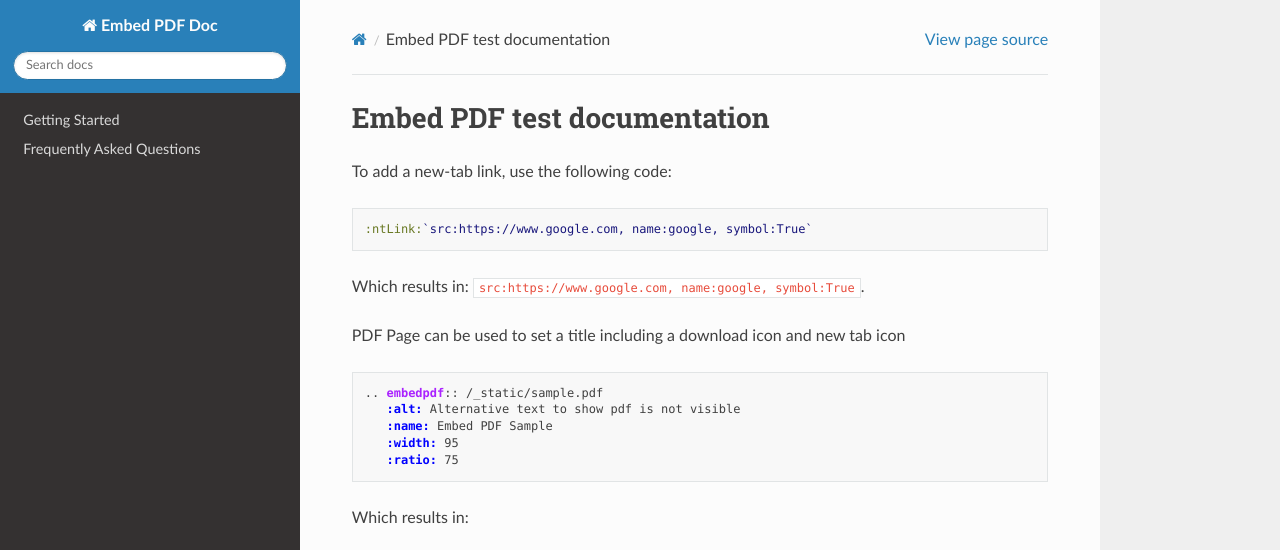
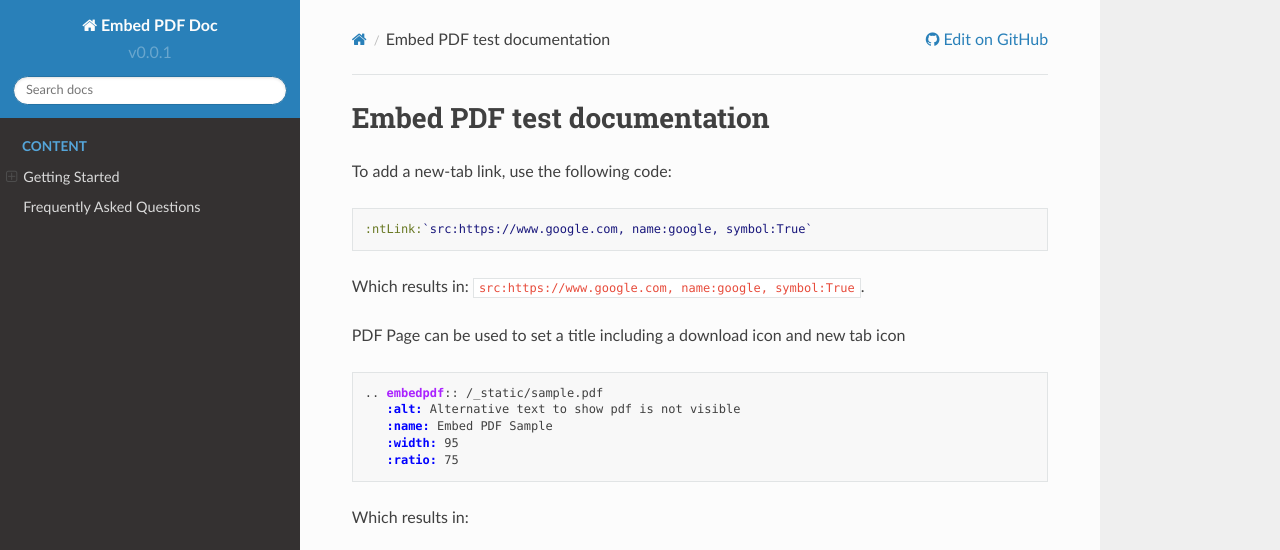
Before and after one commit to steinerAdi/sphinx-embedPDF, a Sphinx documentation site: the page built from doc/source/index.rst, in a window 1280 px wide, cut to the strip 0-550 px from the top of the page. Built offline with Sphinx 7.4.7 and the Read the Docs theme 2.0.0, drawn with Linux system fonts in a browser that asks for light colours; cross-references to code outside the pages are shown as plain code.

Commit message:
Add favicon and github link

```diff
--- a/doc/source/conf.py
+++ b/doc/source/conf.py
@@ -12,6 +12,7 @@
 project = 'Embed PDF Doc'
 copyright = '2024, Adrian STEINER'
 author = 'Adrian STEINER'
+version = 'v0.0.1'
 
 # -- General configuration ---------------------------------------------------
 # https://www.sphinx-doc.org/en/master/usage/configuration.html#general-configuration
@@ -31,17 +32,27 @@
 
 html_theme = 'sphinx_rtd_theme'
 html_static_path = ['_static']
+html_favicon = '_static/favicon.png'
+#html_logo = html_favicon
+
+html_context = {
+    "display_github": True, # Integrate GitHub
+    "github_user": "steinerAdi", # Username
+    "github_repo": "sphinx-embedPDF", # Repo name
+    "github_version": "develop", # Version
+    "conf_py_path": "/doc/source/", # Path in the checkout to the docs root
+}
 
 html_theme_options = {
-#    'logo_only': False,
-#    'display_version': True,
-#    'prev_next_buttons_location': 'bottom',
-#    'style_external_links': False,
-#    'vcs_pageview_mode': '',
-#    'style_nav_header_background': 'white',
+    'logo_only': False,
+    'display_version': True,
+    'prev_next_buttons_location': 'bottom',
+    'style_external_links': True,
+#    'vcs_pageview_mode': 'display_github',
+#    'style_nav_header_background': 'black',
 #    # Toc options
-#    'collapse_navigation': True,
-#    'sticky_navigation': True,
+    'collapse_navigation': False,
+    'sticky_navigation': True,
     'navigation_depth': 4,
     'includehidden': True,
 #    'titles_only': False
--- a/doc/source/index.rst
+++ b/doc/source/index.rst
@@ -30,6 +30,7 @@
 
 .. toctree::
    :hidden:
+   :caption: Content
 
    gettingStarted.rst
    faq.rst
```
Also changed, not shown: doc/source/_static/favicon.png (added).
